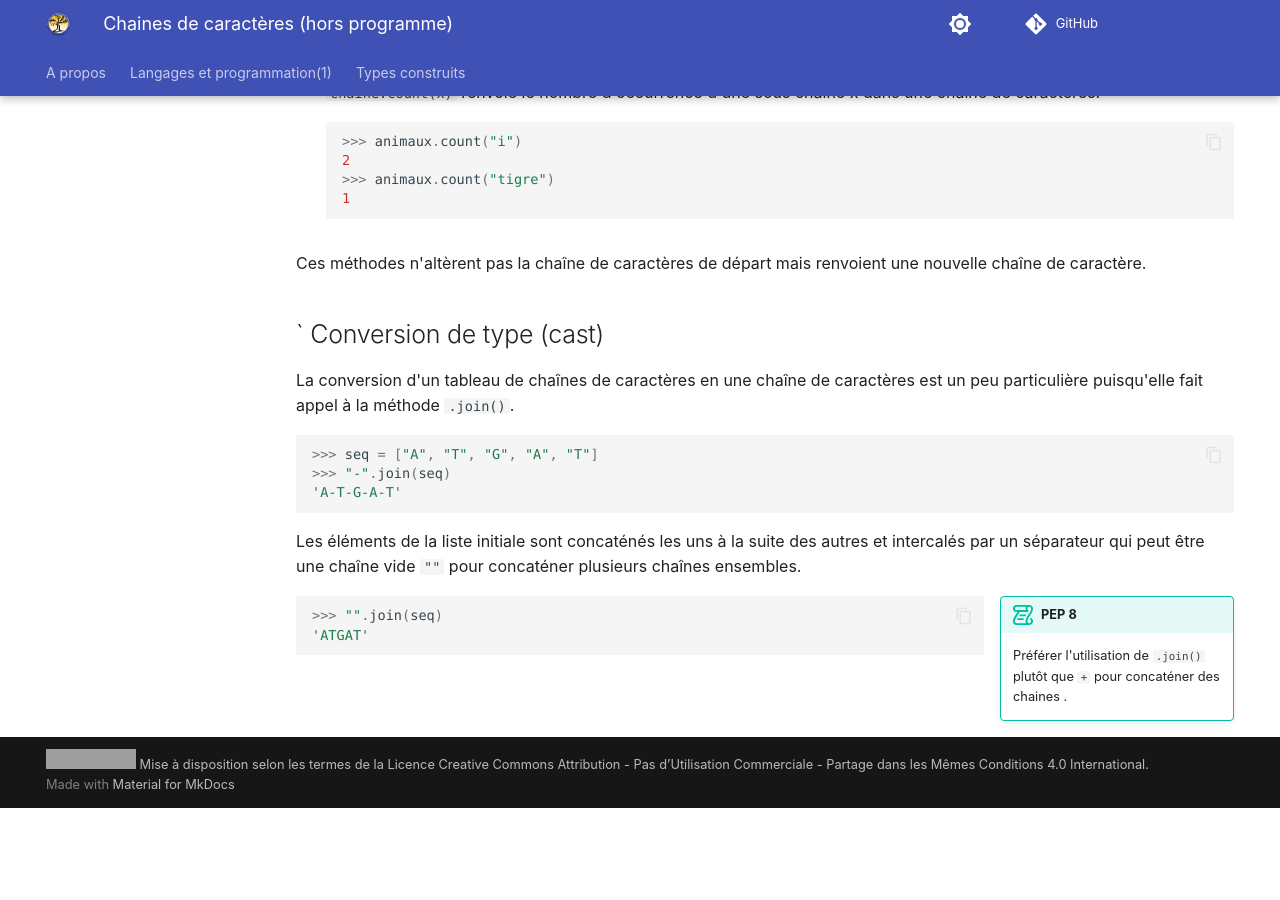
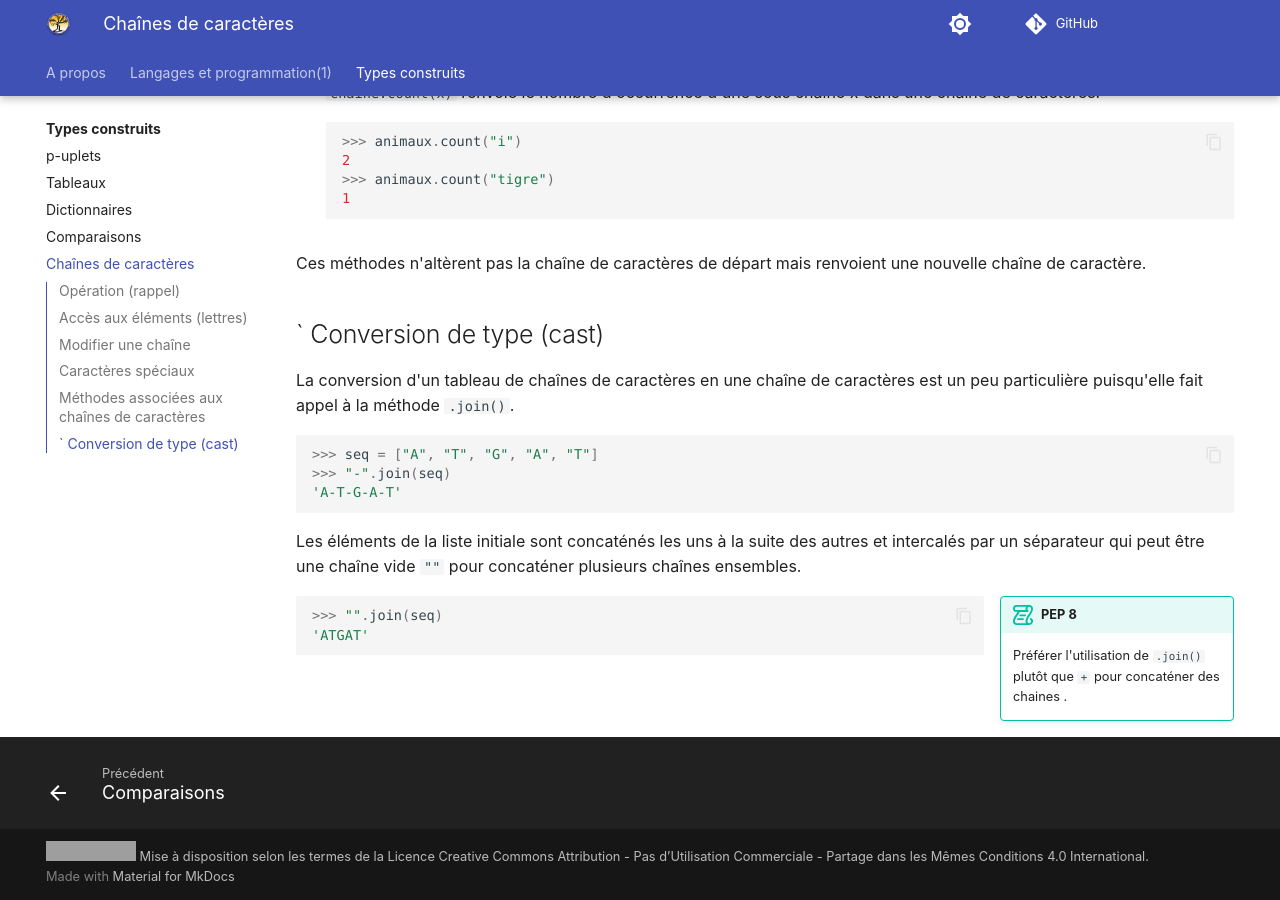
Before and after one commit to eipaca/NSI-1, an MkDocs documentation site: the page built from docs/types-construits/5-chaines-de-caracteres.md, in a window 1280 px wide and 900 px high, scrolled down 2728 px. Built offline with MkDocs 1.6.1 and Material for MkDocs 9.7.7, drawn with Linux system fonts in a browser that asks for light colours; comment, search, counter and statistics services are not loaded; before the commit the page ends 3536 px from its top, so only the background shows below that; some of the changed lines change nothing that is shown; grey boxes are pictures that could not be loaded.

Commit message:
Update mkdocs.yml

```diff
--- a/mkdocs.yml
+++ b/mkdocs.yml
@@ -157,5 +157,5 @@ nav:
     - p-uplets: types-construits/1-p-uplets.md
     - Tableaux: types-construits/2-tableaux.md
     - Dictionnaires: types-construits/3-dictionnaires.md
-   # - Comparaisons: types-construits/4-comparaisons.md
-   # - Chaînes de caractères: types-construits/5-chaines-de-caracteres.md
+    - Comparaisons: types-construits/4-comparaisons.md
+    - Chaînes de caractères: types-construits/5-chaines-de-caracteres.md
```
